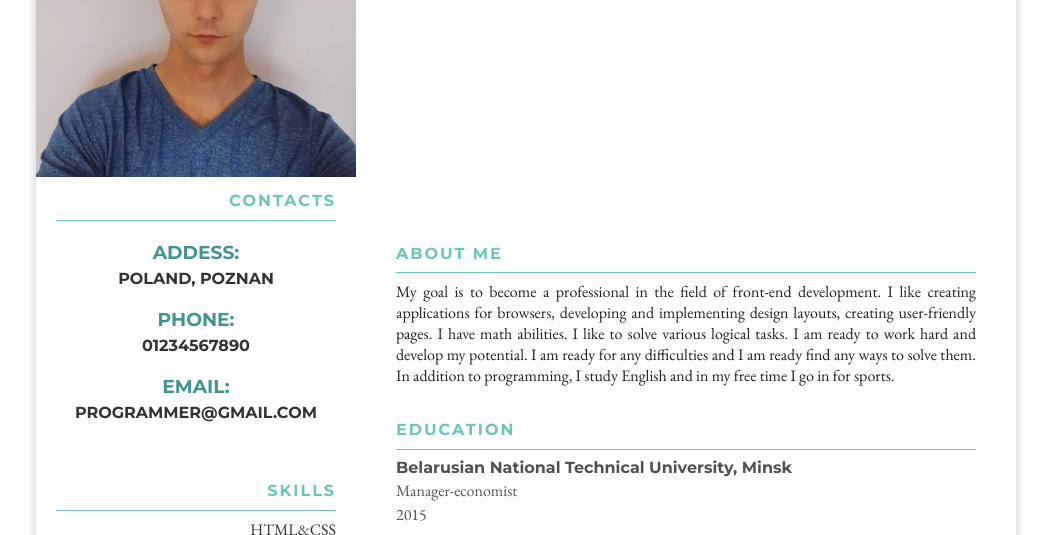
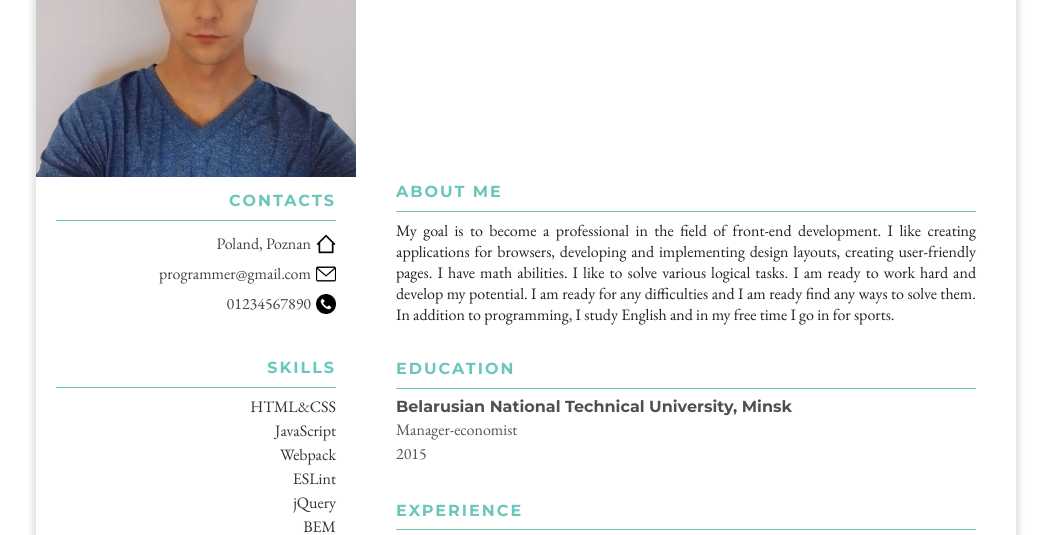
Before and after one commit to MagInventor/cv, a website built with webpack: page src/index.html in a window 1280 px wide. Shown: the part 183-718 px from the top of the page, without its empty margins (114-1165 px from the left). Built offline with nearby package versions, Linux system fonts and the light colour scheme.

Commit message:
feat: add loading images

```diff
--- a/src/index.css
+++ b/src/index.css
@@ -13,6 +13,7 @@ ul {
 
 a {
   text-decoration: none;
+  color: #444;
 }
 
 body {
@@ -53,10 +54,10 @@ h1 {
     "main"
     "footer";
 }
-/*
+
 .field {
-  display: grid;
-}*/
+  /*display: grid;*/
+}
 
 .field-header {
   grid-area: header;
@@ -102,7 +103,7 @@ p.person-position {
 
 aside {
   display: grid;
-  justify-content: center;
+  justify-content: right;
 }
 
 .photo {
@@ -110,7 +111,7 @@ aside {
   height: 320px;
 }
 
-img {
+.photo img {
   width: 100%;
   max-width: 320px;
   height: auto;
@@ -119,14 +120,21 @@ img {
 
 .contacts {
   padding: 10px 0;
-  font-weight: bold;
-  text-transform: uppercase;
   text-align: right;
 }
 
-.contacts li {
-  margin: 20px 0;
-  text-align: center;
+.contacts a {
+  height: 30px;
+  font-family: 'Garamond', 'Georgia', 'Times New Roman', serif;
+  display: grid;
+  grid-template-columns: auto 25px;
+  justify-items: end;
+  align-items: center;
+}
+
+.contacts span {
+  width: 20px;
+  height: 20px;
 }
 
 h3 {
--- a/src/js/components/aside/Aside.component.js
+++ b/src/js/components/aside/Aside.component.js
@@ -1,4 +1,4 @@
-import Photo from '../../../assets/images/photo.jpg';
+import Photo from '../../../assets/images/photos/photo.jpg';
 
 class Aside {
   constructor() {
--- a/src/js/data/enData.js
+++ b/src/js/data/enData.js
@@ -1,8 +1,8 @@
 const enData = {
   name: 'Paul Lushko',
   position: 'Frontend Developer',
-  contacts: ['Contacts', ['Addess:', 'Poland, Poznan'], ['Phone:', '01234567890'],
-  ['Email:', 'programmer@gmail.com']],
+  contacts: ['Contacts', ['address', 'Poland, Poznan'], ['email', 'programmer@gmail.com'],
+  ['phone', '01234567890']],
   about: ['About me',
   'My goal is to become a professional in the field of front-end development. ',
   'I like creating applications for browsers, developing and implementing design layouts, ',
--- a/src/js/page/constituents/AsideData.js
+++ b/src/js/page/constituents/AsideData.js
@@ -1,14 +1,27 @@
+import Address from '../../../assets/images/icons/address.png';
+import Mail from '../../../assets/images/icons/email.png';
+import Phone from '../../../assets/images/icons/phone.png';
+
 class AsideData {
   constructor(person) {
     this.person = person;
+    this.iconsImage = [Address, Mail, Phone];
   }
 
   addContacts() {
     document.querySelector('.contacts .aside-container h2').innerText = this.person.contacts[0];
     this.contacts = this.person.contacts.filter((el, i) => i);
-    this.contacts = this.contacts.map(el => `<li><h3>${el[0]}</h3><p>${el[1]}</p></li>`).join('');
+
+    this.icons = this.iconsImage.map(el =>
+      `<span><img src="${el}" width="20px" height="20px"></span>`);
+
+    this.contacts = this.contacts.map((el, i) => {
+      if (el[0] === 'address') return `<li><a>${el[1]}${this.icons[i]}</a><li>`;
+      if (el[0] === 'email') return `<li><a href="mailto:${el[1]}">${el[1]}${this.icons[i]}</a><li>`;
+      if (el[0] === 'phone') return `<li><a href="tel: ${el[1]}">${el[1]}${this.icons[i]}</a><li>`;
+    }).join('');
+
     document.querySelector('.contacts .aside-container ul').innerHTML = this.contacts;
-
   }
 
   addSkills() {
```
Also changed, not shown: src/assets/images/icons/address.png (added), src/assets/images/icons/email.png (added), src/assets/images/icons/phone.png (added), src/assets/images/photos/photo.jpg (renamed from src/assets/images/photo.jpg).
